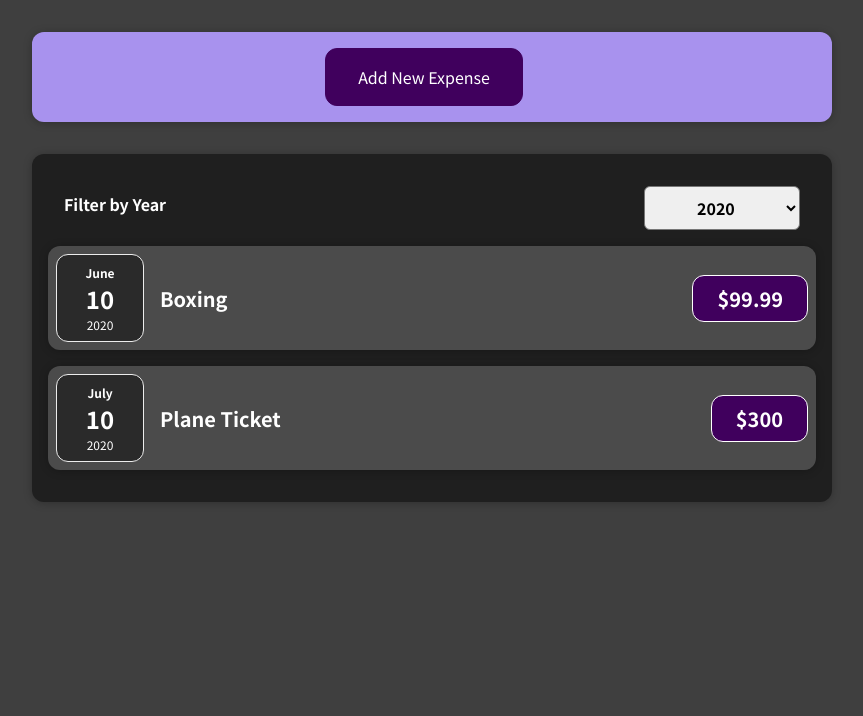
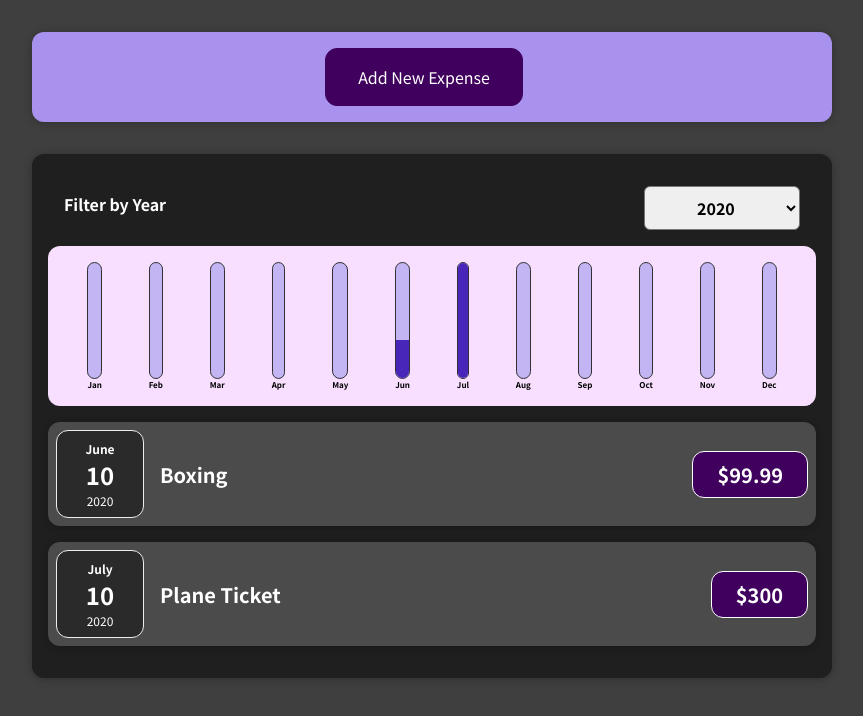
Before and after one commit to meredithbloom/react-udemy-expenses, a React (Create React App) app: page / in a window 1280 px wide. Shown: the top 716 px of the page, without its empty margins (208-1071 px from the left). Built offline with nearby package versions, Linux system fonts and the light colour scheme.

Commit message:
added fully functioning chart

```diff
--- /dev/null
+++ b/src/components/Chart/Chart.css
@@ -0,0 +1,9 @@
+.chart {
+    padding: 1rem;
+    border-radius: 12px;
+    background-color: #f8dfff;
+    text-align: center;
+    display: flex;
+    justify-content: space-around;
+    height: 10rem;
+}
--- /dev/null
+++ b/src/components/Chart/Chart.js
@@ -0,0 +1,26 @@
+import React from 'react'
+import ChartBar from './ChartBar'
+import './Chart.css'
+
+const Chart = (props) => {
+
+    const dataPointValues = props.dataPoints.map(dataPoint => dataPoint.value)
+    //spread operator means that it's actually a copy of datapointsvalues, NOT just a pointer
+    const totalMaximum = Math.max(...dataPointValues)
+
+
+    return (
+        <div className="chart">
+            {props.dataPoints.map(dataPoint =>
+                <ChartBar
+                    key={dataPoint.label}
+                    value={dataPoint.value}
+                    maxValue={totalMaximum}
+                    label={dataPoint.label}
+                />
+            )}
+        </div>
+    )
+}
+
+export default Chart
--- /dev/null
+++ b/src/components/Chart/ChartBar.css
@@ -0,0 +1,30 @@
+.chart-bar {
+    height: 100%;
+    display: flex;
+    flex-direction: column;
+    align-items: center;
+}
+
+.chart-bar__inner {
+    height: 100%;
+    width: 100%;
+    border: 1px solid #313131;
+    border-radius: 12px;
+    background-color: #c3b4f3;
+    overflow: hidden;
+    display: flex;
+    flex-direction: column;
+    justify-content: flex-end;
+}
+
+.chart-bar__fill {
+    background-color: #4826b9;
+    width: 100%;
+    transition: all 0.3s ease-out;
+}
+
+.chart-bar__label {
+    font-weight: bold;
+    font-size: 0.5rem;
+    text-align: center;
+}
--- /dev/null
+++ b/src/components/Chart/ChartBar.js
@@ -0,0 +1,25 @@
+import React from 'react'
+
+import './ChartBar.css'
+
+const ChartBar = (props) => {
+
+    let barFillHeight = '0%'
+
+    if (props.maxValue > 0) {
+        barFillHeight = Math.round((props.value/props.maxValue) *100)+ '%'
+    }
+
+    return (
+        <div className='chart-bar'>
+            <div className="chart-bar__inner">
+                <div className='chart-bar__fill'
+                    style={{ height: barFillHeight }}
+                ></div>
+            </div>
+            <div className="chart-bar__label">{props.label}</div>
+        </div>
+    )
+}
+
+export default ChartBar
--- a/src/components/Expenses/Expenses.js
+++ b/src/components/Expenses/Expenses.js
@@ -3,6 +3,7 @@
 import ExpensesFilter from './ExpensesFilter'
 import Card from '../UI/Card'
 import ExpensesList from './ExpensesList'
+import ExpensesChart from './ExpensesChart'
 
 const Expenses = (props) => {
     const [filteredYear, setFilteredYear] = useState('2020')
@@ -20,7 +21,11 @@
     return (
         <div>
             <Card className='expenses'>
-                <ExpensesFilter selected={filteredYear} onChangeFilter={filterChangeHandler} />
+                <ExpensesFilter
+                    selected={filteredYear}
+                    onChangeFilter={filterChangeHandler}
+                />
+                <ExpensesChart expenses={filteredExpenses}/>
                 <ExpensesList expenses={filteredExpenses}/>
             </Card>
         </div>
--- /dev/null
+++ b/src/components/Expenses/ExpensesChart.js
@@ -0,0 +1,34 @@
+import React from 'react'
+import Chart from '../Chart/Chart'
+
+const ExpensesChart = (props) => {
+
+    const chartDataPoints = [
+        { label: 'Jan', value: 0 },
+        { label: 'Feb', value: 0 },
+        { label: 'Mar', value: 0 },
+        { label: 'Apr', value: 0 },
+        { label: 'May', value: 0 },
+        { label: 'Jun', value: 0 },
+        { label: 'Jul', value: 0 },
+        { label: 'Aug', value: 0 },
+        { label: 'Sep', value: 0 },
+        { label: 'Oct', value: 0 },
+        { label: 'Nov', value: 0 },
+        { label: 'Dec', value: 0 },
+    ]
+
+    // why do we need const here?
+    for (const expense of props.expenses) {
+        const expenseMonth = expense.date.getMonth() // starting at 0 = Jan
+        chartDataPoints[expenseMonth].value += expense.amount
+    }
+
+
+    return (
+        <Chart dataPoints={chartDataPoints}/>
+    )
+
+}
+
+export default ExpensesChart
--- a/src/components/NewExpense/ExpenseForm.js
+++ b/src/components/NewExpense/ExpenseForm.js
@@ -7,7 +7,6 @@
     const [enteredTitle, setEnteredTitle] = useState('')
     const [enteredAmount, setEnteredAmount] = useState('')
     const [enteredDate, setEnteredDate] = useState('')
-    const [showForm, setShowForm] = useState(false)
 
     // managing everything with a single state object
     // const [userInput, setUserInput] = useState({
@@ -35,7 +34,7 @@
         event.preventDefault()
         const expenseData = {
             title: enteredTitle,
-            amount: enteredAmount,
+            amount: +enteredAmount,
             date: new Date(enteredDate)
         }
         props.onSaveExpenseData(expenseData)
```
